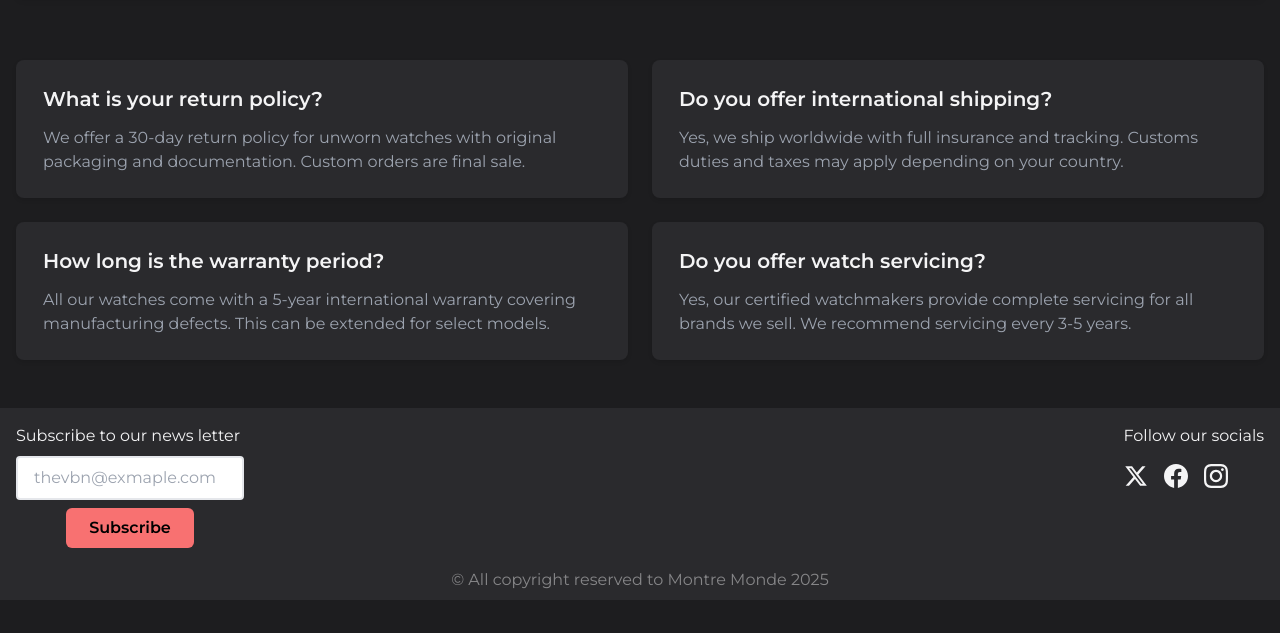
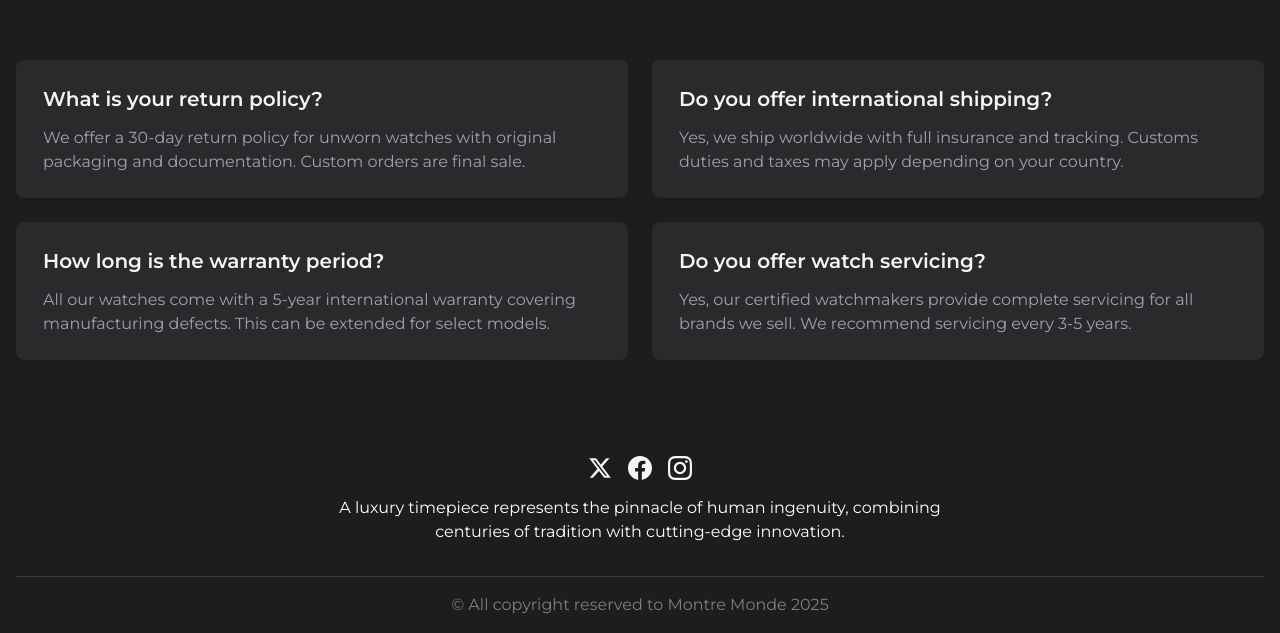
Before and after one commit to SeifAmr-c/e-business-, a plain HTML site: page contact.html in a window 1280 px wide. Shown: the part 1783-2416 px from the top of the page. Before the commit the page ends 2383 px from the top, so only its background shows below. Drawn offline with nearby package versions, Linux system fonts and the light colour scheme.

Commit message:
Applied the fotter changes to all other files

```diff
--- a/contact.css
+++ b/contact.css
@@ -234,7 +234,6 @@ button[type="submit"]:hover {
   color: #9CA3AF;
 }
 footer {
-  background-color: #2A2A2D;
   padding: 2rem 1rem;
   position: relative;
   min-height: 12rem;
--- a/contact.html
+++ b/contact.html
@@ -164,19 +164,8 @@
             </div>
         </div>
     </main>
-    <footer class="relative bg-[#2A2A2D] h-48 px-4 py-2">
-    <div class="flex justify-between w-full">
-        <div class="mt-2">
-            <h2 class="text-[#F4F4F5]">Subscribe to our news letter </h2>
-            <form action="" class="flex flex-col">
-                <input type="email" class="bg-white text-black border-2 border-gray-200 px-4 py-2 rounded mt-2 focus:outline-none focus:border-[#f87171] transition-all" placeholder="thevbn@exmaple.com" id="email" required >
-                <span class="text-red-700 hidden" id="error">Please enter a valid email &times;</span>
-                <input type="submit" class="cursor-pointer bg-[#f87171] hover:-translate-y-1 text-black font-semibold py-2 px-4 rounded-md transition-all mt-2 w-32 self-center" value="Subscribe">
-            </form>
-        </div>
-        <div class="mt-2 text-[#f4f4f5]">
-            <h2>Follow our socials</h2>
-            <div class="flex gap-4 mt-4">
+    <footer class="relative flex flex-col h-auto min-h-[12rem] px-4 py-4 mt-8 items-center">
+        <div class="flex gap-4 mb-4">
             <a href="#" class="text-[#F4F4F5] hover:text-[#f87171] transition-colors">
                 <svg xmlns="http://www.w3.org/2000/svg" class="h-6 w-6" fill="currentColor" viewBox="0 0 24 24">
                     <path d="M18.244 2.25h3.308l-7.227 8.26 8.502 11.24H16.17l-5.214-6.817L4.99 21.75H1.68l7.73-8.835L1.254 2.25H8.08l4.713 6.231zm-1.161 17.52h1.833L7.084 4.126H5.117z"/>
@@ -193,9 +182,11 @@
                 </svg>
             </a>
         </div>
+        <div class="text-white text-center max-w-2xl mb-4">
+            <p>A luxury timepiece represents the pinnacle of human ingenuity, combining centuries of tradition with cutting-edge innovation.</p>
         </div>
-    </div>
-    <div class="absolute bottom-2 left-0 right-0 text-center text-[#f4f4f5] opacity-45">
+        <hr class="w-full border-[#3A3A3D] my-4">
+        <div class="text-center text-[#f4f4f5] opacity-45">
             <p>&copy; All copyright reserved to Montre Monde 2025</p>
         </div>
     </footer>
```
Also changed, not shown: blog.html (+6 -18 lines), products.html (+6 -15 lines). Lines whose indentation alone changed are shown as unchanged.
